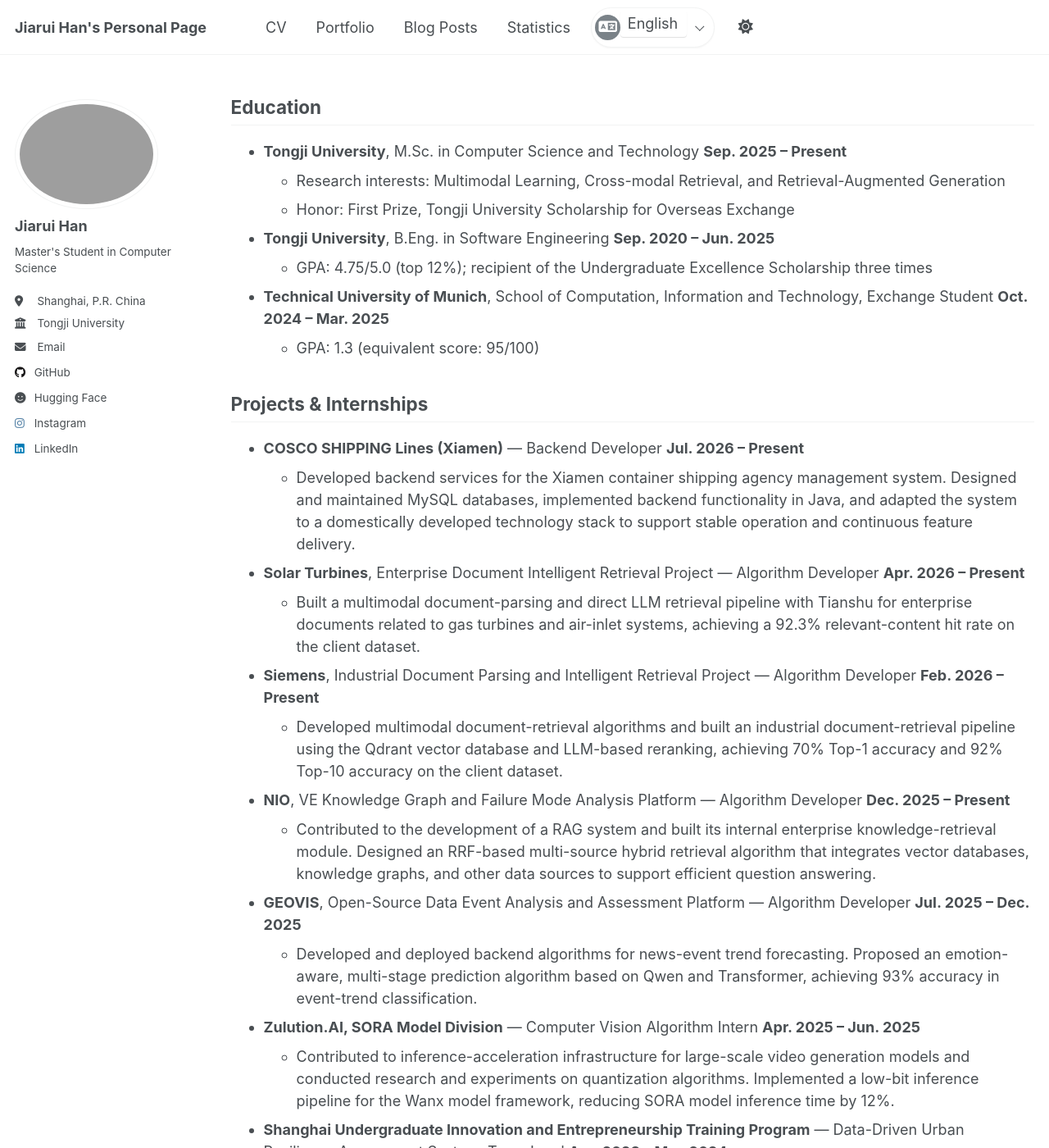
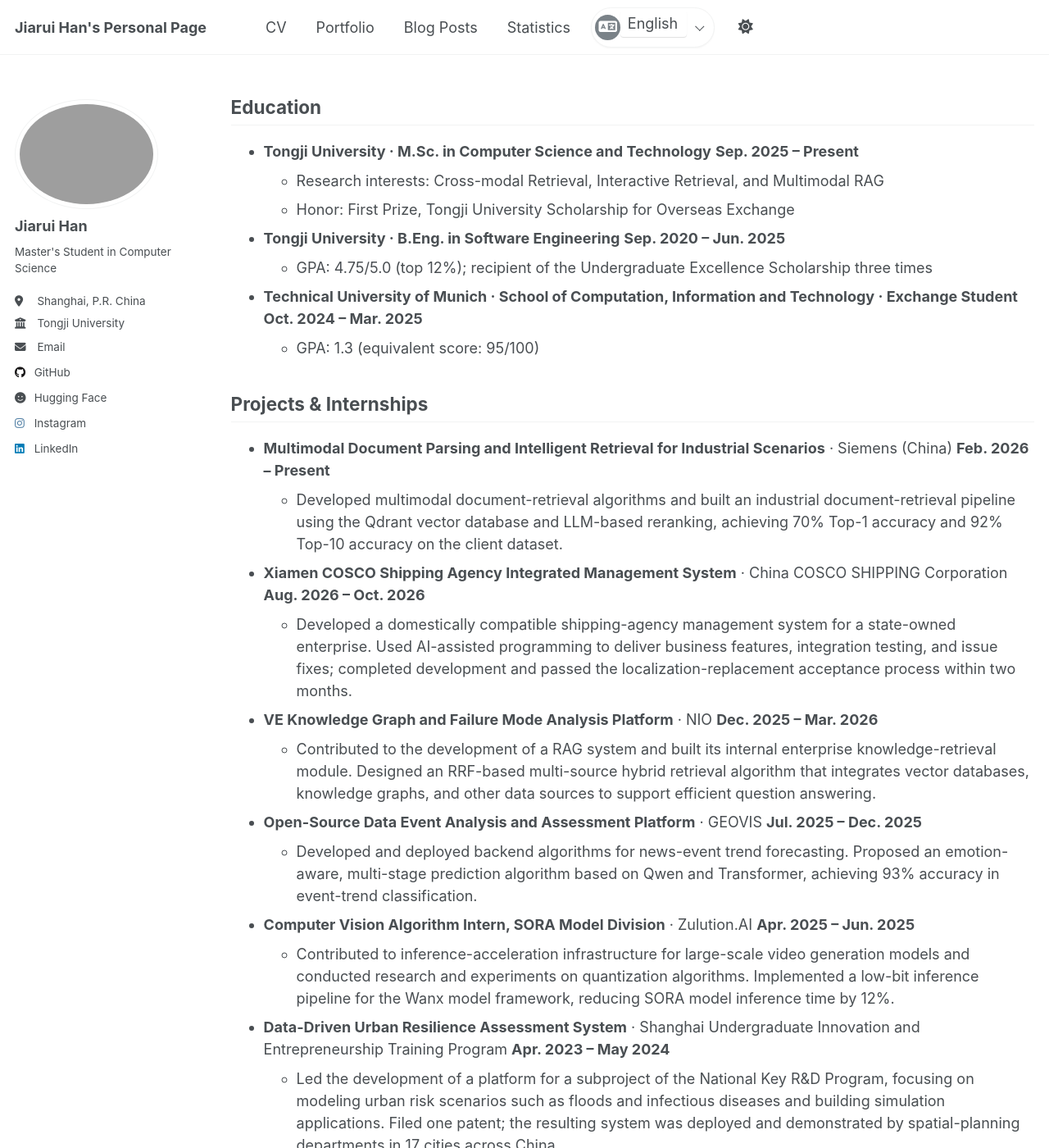
Before and after one commit to BillHan01/BillHan01.github.io, a Jekyll site: the page built from _pages/cv.md, in a window 1280 px wide and 1400 px high. Shown: the whole window at 82% size. Built offline with Jekyll 4.4.1, drawn with Linux system fonts in a browser that asks for light colours; some of the changed text lies outside the part shown.

Commit message:
更新简历

```diff
--- a/_pages/cv.md
+++ b/_pages/cv.md
@@ -8,71 +8,67 @@ redirect_from:
 ---
 
 <div class="cv-version" data-cv-version="zh" lang="zh-CN" hidden>
-  <h2>教育经历</h2>
+  <h2>教育背景</h2>
   <ul>
     <li>
-      <strong>同济大学</strong>，计算机科学与技术，硕士 <strong>2025.09 – 至今</strong>
+      <strong>同济大学 · 计算机科学与技术 · 硕士</strong> <strong>2025.09 – 至今</strong>
       <ul>
-        <li>研究方向：多模态学习、跨模态检索、检索增强生成</li>
+        <li>研究方向：跨模态检索、交互式检索、多模态 RAG</li>
         <li>荣誉奖项：同济大学学生出国（境）交流奖助金一等奖</li>
       </ul>
     </li>
     <li>
-      <strong>同济大学</strong>，软件工程，学士 <strong>2020.09 – 2025.06</strong>
-      <ul>
-        <li>GPA：4.75/5.0（专业前 12%），获本科优秀学生奖学金 3 次</li>
-      </ul>
+      <strong>同济大学 · 软件工程 · 学士</strong> <strong>2020.09 – 2025.06</strong>
+      <ul><li>GPA：4.75/5.0（专业前 12%），获本科优秀学生奖学金 3 次</li></ul>
     </li>
     <li>
-      <strong>慕尼黑工业大学</strong>，计算、信息与技术学院，交换生 <strong>2024.10 – 2025.03</strong>
-      <ul>
-        <li>GPA：1.3（百分制成绩 95）</li>
-      </ul>
+      <strong>慕尼黑工业大学 · 计算、信息与技术学院 · 交换</strong> <strong>2024.10 – 2025.03</strong>
+      <ul><li>GPA：1.3（百分制成绩 95）</li></ul>
     </li>
   </ul>
 
   <h2>项目与实习经历</h2>
   <ul>
     <li>
-      <strong>厦门中远海运集装箱运输有限公司</strong>，系统后端开发 <strong>2026.07 – 至今</strong>
+      <strong>工业场景多模态文档解析与智能检索</strong> · 西门子（中国）有限公司 <strong>2026.02 – 至今</strong>
+      <ul><li>负责多模态文档检索算法开发，构建基于 Qdrant 向量数据库与大语言模型（LLM）精排的工业文档检索流程，在客户数据集上实现 Top-1 准确率 70%、Top-10 准确率 92%。</li></ul>
+    </li>
+    <li>
+      <strong>厦门中远海运集运船代综合系统</strong> · 中国远洋海运集团 <strong>2026.08 – 2026.10</strong>
+      <ul><li>负责央企国产化替代船代管理系统的开发，采用 AI 辅助编程推进业务功能实现、系统联调与问题修复，在 2 个月内完成系统开发并通过国产化替代验收。</li></ul>
+    </li>
+    <li>
+      <strong>VE 知识图谱与失效模式分析平台</strong> · 上海蔚来汽车有限公司 <strong>2025.12 – 2026.03</strong>
+      <ul><li>参与 RAG 系统开发，负责企业内部知识检索模块构建。设计基于 RRF 的多源混合检索算法，融合向量数据库、知识图谱等多源数据，支撑 RAG 系统高效问答。</li></ul>
+    </li>
+    <li>
+      <strong>基于开源数据的事件分析与评估平台</strong> · 中科星图股份有限公司 <strong>2025.07 – 2025.12</strong>
+      <ul><li>负责后端算法开发与部署，聚焦新闻事件态势预测任务。提出基于 Qwen 大模型与 Transformer 的情绪感知多阶段预测算法，在事件态势分类任务上实现 93% 的准确率。</li></ul>
+    </li>
+    <li>
+      <strong>SORA 模型部门视觉算法实习生</strong> · Zulution.AI <strong>2025.04 – 2025.06</strong>
+      <ul><li>参与公司大规模视频生成模型推理加速基础设施研发，负责量化算法的调研与实验。在 Wanx 模型框架上实现低比特推理流程，有效降低 SORA 模型推理时间开销 12%。</li></ul>
+    </li>
+    <li>
+      <strong>数据驱动的城市韧性体检评估系统</strong> · 上海市大学生创新创业训练计划项目 <strong>2023.04 – 2024.05</strong>
+      <ul><li>作为负责人，带领团队完成国家重点研发计划项目子课题的平台开发；主要负责城市风险场景（如洪涝灾害、传染病）建模与仿真应用构建；申请专利 1 项，成果已部署于全国 17 个城市的国土空间规划部门并完成应用示范。</li></ul>
+    </li>
+  </ul>
+
+  <h2>竞赛获奖</h2>
+  <ul>
+    <li>
+      第十四届“挑战杯”上海市大学生创业计划竞赛 · <strong>金奖（第一负责人）</strong> <strong>2024.06</strong>
       <ul>
-        <li>负责厦门集运船代综合系统后端开发，承担 MySQL 数据库设计与维护、Java 后端功能开发及国产化技术栈适配，保障系统稳定运行与业务功能持续迭代。</li>
+        <li>作品题目：筑慧科技——韧性城市智能规划的引领者</li>
+        <li>作为项目负责人，统筹商业计划、项目开发、资源对接及路演全流程，推动项目从技术方案到商业落地的完整呈现。</li>
       </ul>
     </li>
     <li>
-      <strong>索拉透平公司</strong>，企业文档智能检索项目，算法开发 <strong>2026.04 – 至今</strong>
+      “高教社杯”全国大学生数学建模竞赛 · <strong>上海市二等奖</strong> <strong>2022.11</strong>
       <ul>
-        <li>面向燃气轮机及进气系统相关企业文档，基于 Tianshu 构建多模态文档解析与大模型直接召回流程，在客户数据集上实现 92.3% 的相关内容命中率。</li>
-      </ul>
-    </li>
-    <li>
-      <strong>西门子公司</strong>，工业文档解析与智能检索项目，算法开发 <strong>2026.02 – 至今</strong>
-      <ul>
-        <li>负责多模态文档检索算法开发。构建基于 Qdrant 向量数据库与 LLM 精排的工业文档检索流程，在客户数据集上实现 Top-1 准确率 70%、Top-10 准确率 92%。</li>
-      </ul>
-    </li>
-    <li>
-      <strong>上海蔚来汽车有限公司</strong>，VE 知识图谱与失效模式分析平台项目，算法开发 <strong>2025.12 – 至今</strong>
-      <ul>
-        <li>参与 RAG 系统开发，负责企业内部知识检索模块构建。设计基于 RRF 的多源混合检索算法，融合向量数据库、知识图谱等多源数据，支撑 RAG 系统高效问答。</li>
-      </ul>
-    </li>
-    <li>
-      <strong>中科星图股份有限公司</strong>，基于开源数据的事件分析与评估平台项目，算法开发 <strong>2025.07 – 2025.12</strong>
-      <ul>
-        <li>负责后端算法开发与部署，聚焦新闻事件态势预测任务。提出基于 Qwen 大模型与 Transformer 的情绪感知多阶段预测算法，在事件态势分类任务上实现 93% 的准确率。</li>
-      </ul>
-    </li>
-    <li>
-      <strong>Zulution.AI SORA 模型部门</strong>，视觉算法实习生 <strong>2025.04 – 2025.06</strong>
-      <ul>
-        <li>参与公司大规模视频生成模型推理加速基础设施研发，负责量化算法的调研与实验。在 Wanx 模型框架上实现低比特推理流程，有效降低 SORA 模型推理时间开销 12%。</li>
-      </ul>
-    </li>
-    <li>
-      <strong>上海市大学生创新创业训练计划项目</strong>——数据驱动的城市韧性体检评估系统，负责人 <strong>2023.04 – 2024.05</strong>
-      <ul>
-        <li>作为负责人，带领团队完成国家重点研发计划项目子课题的平台开发；主要负责城市风险场景（如洪涝灾害、传染病）建模与仿真应用构建；申请专利 1 项，成果已部署于全国 17 个城市的国土空间规划部门并完成应用示范。</li>
+        <li>论文题目：基于机器学习分类模型的玻璃成分分析与鉴别方法</li>
+        <li>负责数据预处理及特征工程，设计基于随机森林等机器学习算法的玻璃成分及亚型预测模型。</li>
       </ul>
     </li>
   </ul>
@@ -83,22 +79,17 @@ redirect_from:
     <li><strong>助教</strong>，本科毕业设计，2025 年秋季<br><em>同济大学计算机科学与技术学院</em></li>
   </ul>
 
-  <h2>奖学金</h2>
+  <h2>学生工作</h2>
   <ul>
-    <li>同济大学本科优秀学生奖学金，2021–2023</li>
+    <li>同济大学足迹行者学生社团社长，2022–2024</li>
+    <li>同济大学学生会办公室文案会务组工作，2021–2022</li>
   </ul>
 
-  <h2>荣誉与奖励</h2>
+  <h2>技能特长</h2>
   <ul>
-    <li>第十四届“挑战杯”上海市大学生创业计划竞赛金奖（团队负责人），2024</li>
-    <li>第八届“汇创青春”上海大学生文化创意作品展示活动三等奖，2023</li>
-    <li>全国大学生数学建模竞赛上海赛区二等奖，2022</li>
-  </ul>
-
-  <h2>学生工作</h2>
-  <ul>
-    <li>同济大学足迹户外俱乐部会长，2022–2024</li>
-    <li>同济大学学生会文案与活动支持工作，2021–2022</li>
+    <li><strong>编程语言：</strong>C/C++、Python、Java</li>
+    <li><strong>技术与框架：</strong>PyTorch、RAG、LaTeX</li>
+    <li><strong>语言技能：</strong>普通话、粤语、英语（六级 568 分，GRE 321 分）、德语（六级“优秀”）</li>
   </ul>
 </div>
 
@@ -106,68 +97,64 @@ redirect_from:
   <h2>Education</h2>
   <ul>
     <li>
-      <strong>Tongji University</strong>, M.Sc. in Computer Science and Technology <strong>Sep. 2025 – Present</strong>
+      <strong>Tongji University · M.Sc. in Computer Science and Technology</strong> <strong>Sep. 2025 – Present</strong>
       <ul>
-        <li>Research interests: Multimodal Learning, Cross-modal Retrieval, and Retrieval-Augmented Generation</li>
+        <li>Research interests: Cross-modal Retrieval, Interactive Retrieval, and Multimodal RAG</li>
         <li>Honor: First Prize, Tongji University Scholarship for Overseas Exchange</li>
       </ul>
     </li>
     <li>
-      <strong>Tongji University</strong>, B.Eng. in Software Engineering <strong>Sep. 2020 – Jun. 2025</strong>
-      <ul>
-        <li>GPA: 4.75/5.0 (top 12%); recipient of the Undergraduate Excellence Scholarship three times</li>
-      </ul>
+      <strong>Tongji University · B.Eng. in Software Engineering</strong> <strong>Sep. 2020 – Jun. 2025</strong>
+      <ul><li>GPA: 4.75/5.0 (top 12%); recipient of the Undergraduate Excellence Scholarship three times</li></ul>
     </li>
     <li>
-      <strong>Technical University of Munich</strong>, School of Computation, Information and Technology, Exchange Student <strong>Oct. 2024 – Mar. 2025</strong>
-      <ul>
-        <li>GPA: 1.3 (equivalent score: 95/100)</li>
-      </ul>
+      <strong>Technical University of Munich · School of Computation, Information and Technology · Exchange Student</strong> <strong>Oct. 2024 – Mar. 2025</strong>
+      <ul><li>GPA: 1.3 (equivalent score: 95/100)</li></ul>
     </li>
   </ul>
 
   <h2>Projects &amp; Internships</h2>
   <ul>
     <li>
-      <strong>COSCO SHIPPING Lines (Xiamen)</strong> — Backend Developer <strong>Jul. 2026 – Present</strong>
+      <strong>Multimodal Document Parsing and Intelligent Retrieval for Industrial Scenarios</strong> · Siemens (China) <strong>Feb. 2026 – Present</strong>
+      <ul><li>Developed multimodal document-retrieval algorithms and built an industrial document-retrieval pipeline using the Qdrant vector database and LLM-based reranking, achieving 70% Top-1 accuracy and 92% Top-10 accuracy on the client dataset.</li></ul>
+    </li>
+    <li>
+      <strong>Xiamen COSCO Shipping Agency Integrated Management System</strong> · China COSCO SHIPPING Corporation <strong>Aug. 2026 – Oct. 2026</strong>
+      <ul><li>Developed a domestically compatible shipping-agency management system for a state-owned enterprise. Used AI-assisted programming to deliver business features, integration testing, and issue fixes; completed development and passed the localization-replacement acceptance process within two months.</li></ul>
+    </li>
+    <li>
+      <strong>VE Knowledge Graph and Failure Mode Analysis Platform</strong> · NIO <strong>Dec. 2025 – Mar. 2026</strong>
+      <ul><li>Contributed to the development of a RAG system and built its internal enterprise knowledge-retrieval module. Designed an RRF-based multi-source hybrid retrieval algorithm that integrates vector databases, knowledge graphs, and other data sources to support efficient question answering.</li></ul>
+    </li>
+    <li>
+      <strong>Open-Source Data Event Analysis and Assessment Platform</strong> · GEOVIS <strong>Jul. 2025 – Dec. 2025</strong>
+      <ul><li>Developed and deployed backend algorithms for news-event trend forecasting. Proposed an emotion-aware, multi-stage prediction algorithm based on Qwen and Transformer, achieving 93% accuracy in event-trend classification.</li></ul>
+    </li>
+    <li>
+      <strong>Computer Vision Algorithm Intern, SORA Model Division</strong> · Zulution.AI <strong>Apr. 2025 – Jun. 2025</strong>
+      <ul><li>Contributed to inference-acceleration infrastructure for large-scale video generation models and conducted research and experiments on quantization algorithms. Implemented a low-bit inference pipeline for the Wanx model framework, reducing SORA model inference time by 12%.</li></ul>
+    </li>
+    <li>
+      <strong>Data-Driven Urban Resilience Assessment System</strong> · Shanghai Undergraduate Innovation and Entrepreneurship Training Program <strong>Apr. 2023 – May 2024</strong>
+      <ul><li>Led the development of a platform for a subproject of the National Key R&amp;D Program, focusing on modeling urban risk scenarios such as floods and infectious diseases and building simulation applications. Filed one patent; the resulting system was deployed and demonstrated by spatial-planning departments in 17 cities across China.</li></ul>
+    </li>
+  </ul>
+
+  <h2>Competition Awards</h2>
+  <ul>
+    <li>
+      14th “Challenge Cup” Shanghai Student Entrepreneurship Competition · <strong>Gold Award (First Project Lead)</strong> <strong>Jun. 2024</strong>
       <ul>
-        <li>Developed backend services for the Xiamen container shipping agency management system. Designed and maintained MySQL databases, implemented backend functionality in Java, and adapted the system to a domestically developed technology stack to support stable operation and continuous feature delivery.</li>
+        <li>Project: Zhuhui Technology — A Pioneer in Intelligent Planning for Resilient Cities</li>
+        <li>As project lead, coordinated the business plan, product development, resource partnerships, and pitch process, taking the project from its technical solution to commercial presentation.</li>
       </ul>
     </li>
     <li>
-      <strong>Solar Turbines</strong>, Enterprise Document Intelligent Retrieval Project — Algorithm Developer  <strong>Apr. 2026 – Present</strong>
+      “Higher Education Press Cup” National Undergraduate Mathematical Modeling Competition · <strong>Second Prize, Shanghai Division</strong> <strong>Nov. 2022</strong>
       <ul>
-        <li>Built a multimodal document-parsing and direct LLM retrieval pipeline with Tianshu for enterprise documents related to gas turbines and air-inlet systems, achieving a 92.3% relevant-content hit rate on the client dataset.</li>
-      </ul>
-    </li>
-    <li>
-      <strong>Siemens</strong>, Industrial Document Parsing and Intelligent Retrieval Project — Algorithm Developer <strong>Feb. 2026 – Present</strong>
-      <ul>
-        <li>Developed multimodal document-retrieval algorithms and built an industrial document-retrieval pipeline using the Qdrant vector database and LLM-based reranking, achieving 70% Top-1 accuracy and 92% Top-10 accuracy on the client dataset.</li>
-      </ul>
-    </li>
-    <li>
-      <strong>NIO</strong>, VE Knowledge Graph and Failure Mode Analysis Platform — Algorithm Developer <strong>Dec. 2025 – Present</strong>
-      <ul>
-        <li>Contributed to the development of a RAG system and built its internal enterprise knowledge-retrieval module. Designed an RRF-based multi-source hybrid retrieval algorithm that integrates vector databases, knowledge graphs, and other data sources to support efficient question answering.</li>
-      </ul>
-    </li>
-    <li>
-      <strong>GEOVIS</strong>, Open-Source Data Event Analysis and Assessment Platform — Algorithm Developer <strong>Jul. 2025 – Dec. 2025</strong>
-      <ul>
-        <li>Developed and deployed backend algorithms for news-event trend forecasting. Proposed an emotion-aware, multi-stage prediction algorithm based on Qwen and Transformer, achieving 93% accuracy in event-trend classification.</li>
-      </ul>
-    </li>
-    <li>
-      <strong>Zulution.AI, SORA Model Division</strong> — Computer Vision Algorithm Intern <strong>Apr. 2025 – Jun. 2025</strong>
-      <ul>
-        <li>Contributed to inference-acceleration infrastructure for large-scale video generation models and conducted research and experiments on quantization algorithms. Implemented a low-bit inference pipeline for the Wanx model framework, reducing SORA model inference time by 12%.</li>
-      </ul>
-    </li>
-    <li>
-      <strong>Shanghai Undergraduate Innovation and Entrepreneurship Training Program</strong> — Data-Driven Urban Resilience Assessment System, Team Lead <strong>Apr. 2023 – May 2024</strong>
-      <ul>
-        <li>Led the development of a platform for a subproject of the National Key R&amp;D Program, focusing on modeling urban risk scenarios such as floods and infectious diseases and building simulation applications. Filed one patent; the resulting system was deployed and demonstrated by spatial-planning departments in 17 cities across China.</li>
+        <li>Paper: Glass Composition Analysis and Identification Based on Machine Learning Classification Models</li>
+        <li>Handled data preprocessing and feature engineering; designed random-forest-based models to predict glass composition and subtypes.</li>
       </ul>
     </li>
   </ul>
@@ -178,21 +165,16 @@ redirect_from:
     <li><strong>Teaching Assistant</strong>, Undergraduate Capstone Project, Fall 2025<br><em>School of Computer Science and Technology, Tongji University</em></li>
   </ul>
 
-  <h2>Scholarships</h2>
+  <h2>Student Activities</h2>
   <ul>
-    <li>Undergraduate Excellence Scholarship, Tongji University, 2021–2023</li>
+    <li>President, Tongji University Footprint Explorers Student Club, 2022–2024</li>
+    <li>Documentation and Event Support Team, Office of Tongji University Student Union, 2021–2022</li>
   </ul>
 
-  <h2>Honors &amp; Awards</h2>
+  <h2>Skills</h2>
   <ul>
-    <li>Gold Award, 14th “Challenge Cup” Shanghai Student Entrepreneurship Competition (Team Lead), 2024</li>
-    <li>Third Prize, 8th “Creation for Youth” Shanghai Student Cultural Innovation Showcase, 2023</li>
-    <li>Second Prize (Shanghai Division), National College Student Mathematical Modeling Competition, 2022</li>
-  </ul>
-
-  <h2>Student Activities</h2>
-  <ul>
-    <li>President, Footprint Explorers Hiking Club, Tongji University, 2022–2024</li>
-    <li>Documentation and Event Support, Tongji University Student Union, 2021–2022</li>
+    <li><strong>Programming:</strong> C/C++, Python, Java</li>
+    <li><strong>Technologies &amp; Frameworks:</strong> PyTorch, RAG, LaTeX</li>
+    <li><strong>Languages:</strong> Mandarin Chinese, Cantonese, English (CET-6: 568; GRE: 321), German (CET-6: Excellent)</li>
   </ul>
 </div>
```
